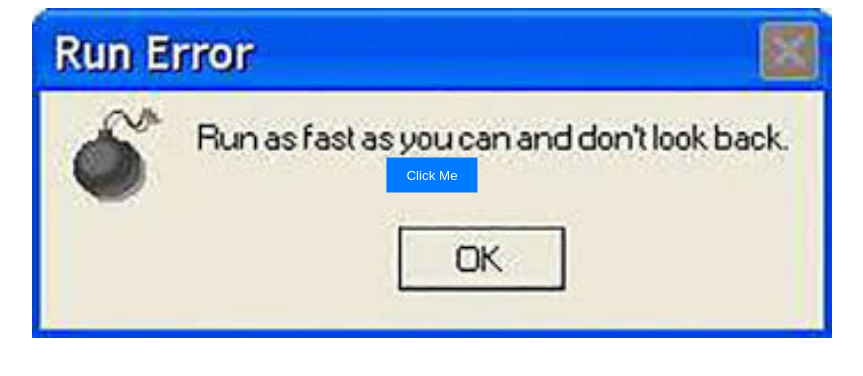
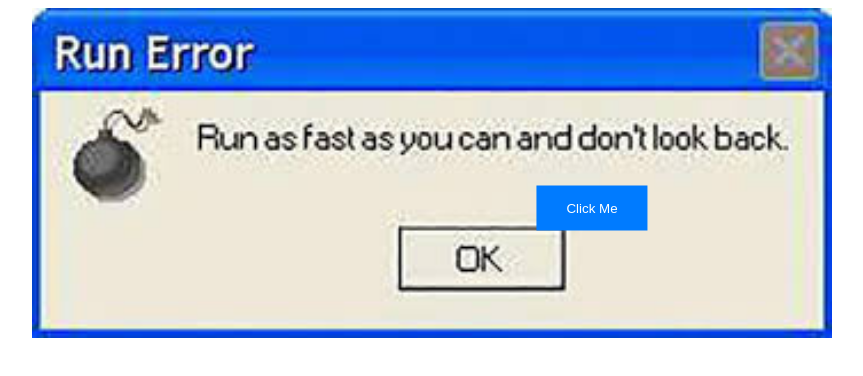
Before and after one commit to movieboxc17/Picture_test, a plain HTML site: page index.html in a window 1280 px wide. Shown: the whole page, without its empty margins (208-1071 px from the left). Drawn offline with Linux system fonts and the light colour scheme.

Commit message:
Update index.html

```diff
--- a/index.html
+++ b/index.html
@@ -20,10 +20,10 @@
         /* Style the button */
         .button {
             position: absolute;
-            top: 50%; /* Adjust the vertical position as needed */
-            left: 50%; /* Adjust the horizontal position as needed */
+            top: 60%; /* Adjust the vertical position (moved down) */
+            left: 70%; /* Adjust the horizontal position (moved to the right) */
             transform: translate(-50%, -50%);
-            padding: 10px 20px;
+            padding: 15px 30px; /* Increased button size */
             background-color: #007bff; /* Change the button background color */
             color: #fff; /* Change the button text color */
             border: none;
```
